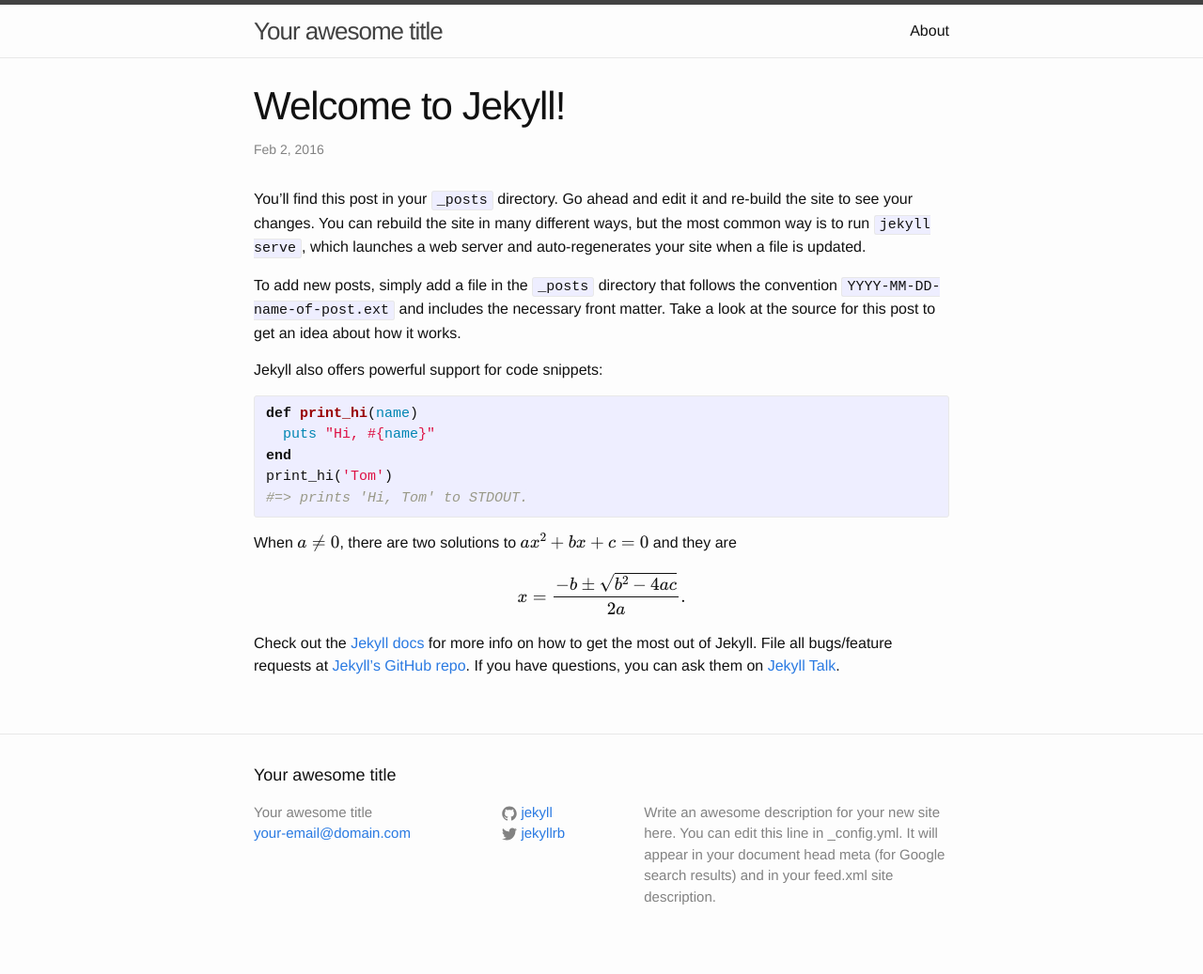
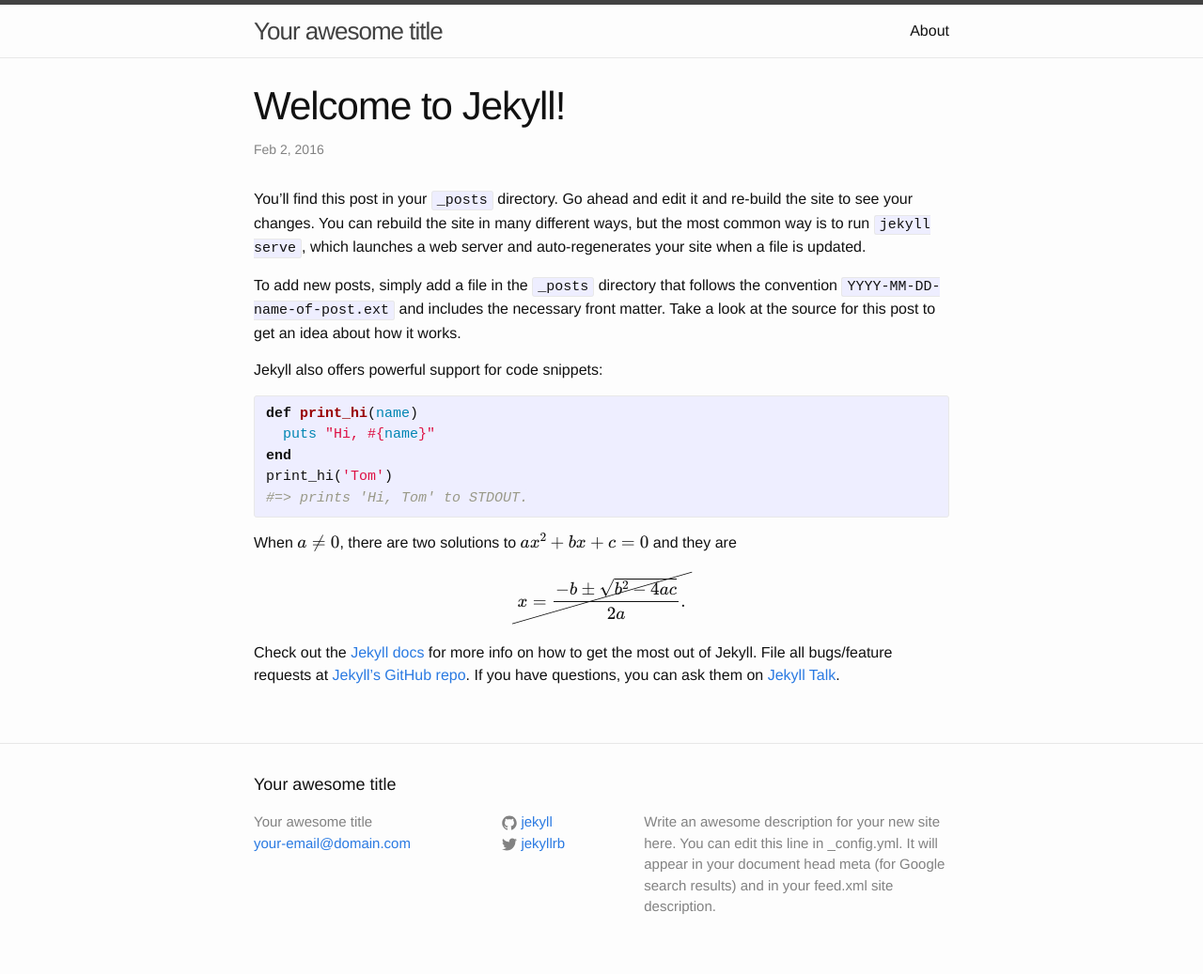
Before and after one commit to Vesnica/vesnica.github.io, a Jekyll site: the page built from _posts/2016-02-02-welcome-to-jekyll.markdown, in a window 1280 px wide. Shown: the whole page at 94% size. Built offline with Jekyll 4.4.1, drawn with Linux system fonts in a browser that asks for light colours; formulas are drawn with MathJax 3.

Commit message:
Update 2016-02-02-welcome-to-jekyll.markdown

```diff
--- a/_posts/2016-02-02-welcome-to-jekyll.markdown
+++ b/_posts/2016-02-02-welcome-to-jekyll.markdown
@@ -19,7 +19,7 @@ print_hi('Tom')
 {% endhighlight %}
 
 When \\(a \ne 0\\), there are two solutions to \\(ax^2 + bx + c = 0\\) and they are
-\\[\toggle{x = {-b \pm \sqrt{b^2-4ac} \over 2a}.}{ax^2 + bx + c = 0}\endtoggle\\]
+\\[\cancel{x = {-b \pm \sqrt{b^2-4ac} \over 2a}.}\\]
 
 Check out the [Jekyll docs][jekyll-docs] for more info on how to get the most out of Jekyll. File all bugs/feature requests at [Jekyll’s GitHub repo][jekyll-gh]. If you have questions, you can ask them on [Jekyll Talk][jekyll-talk].
 
```
